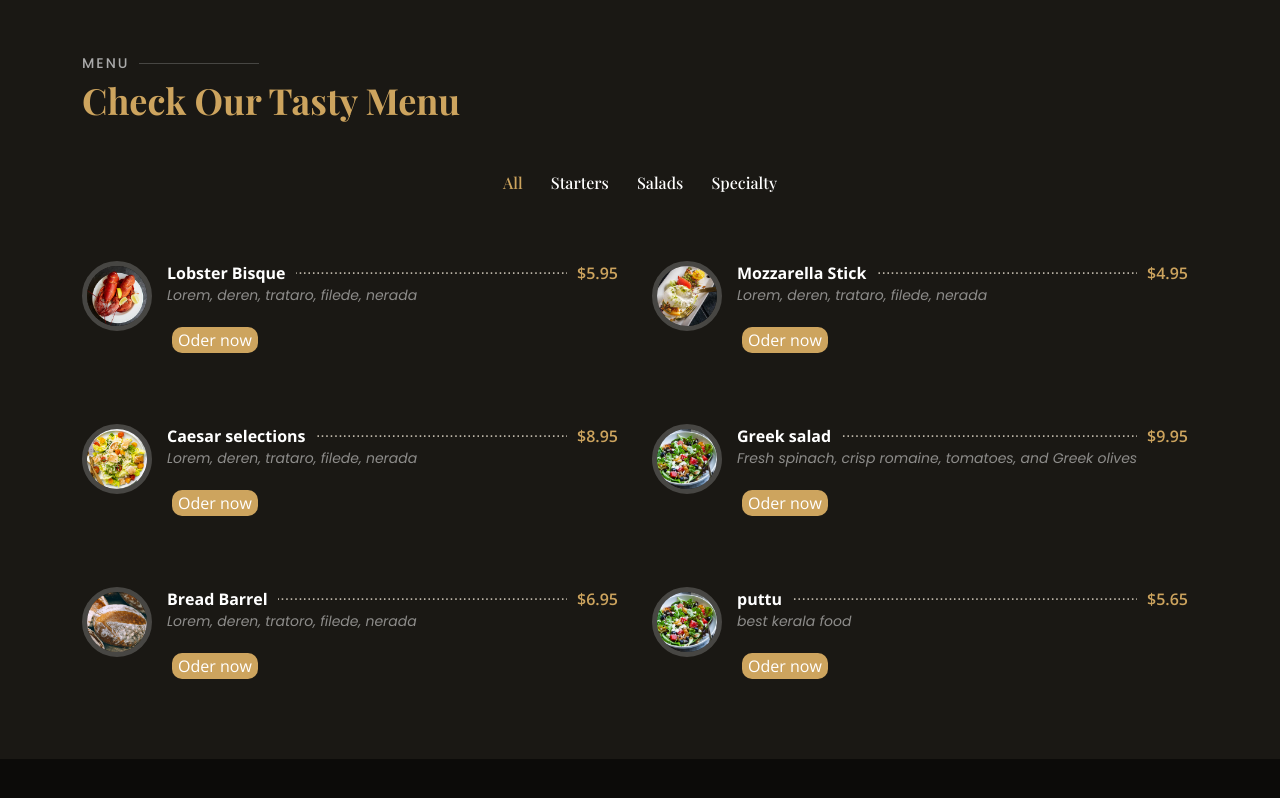
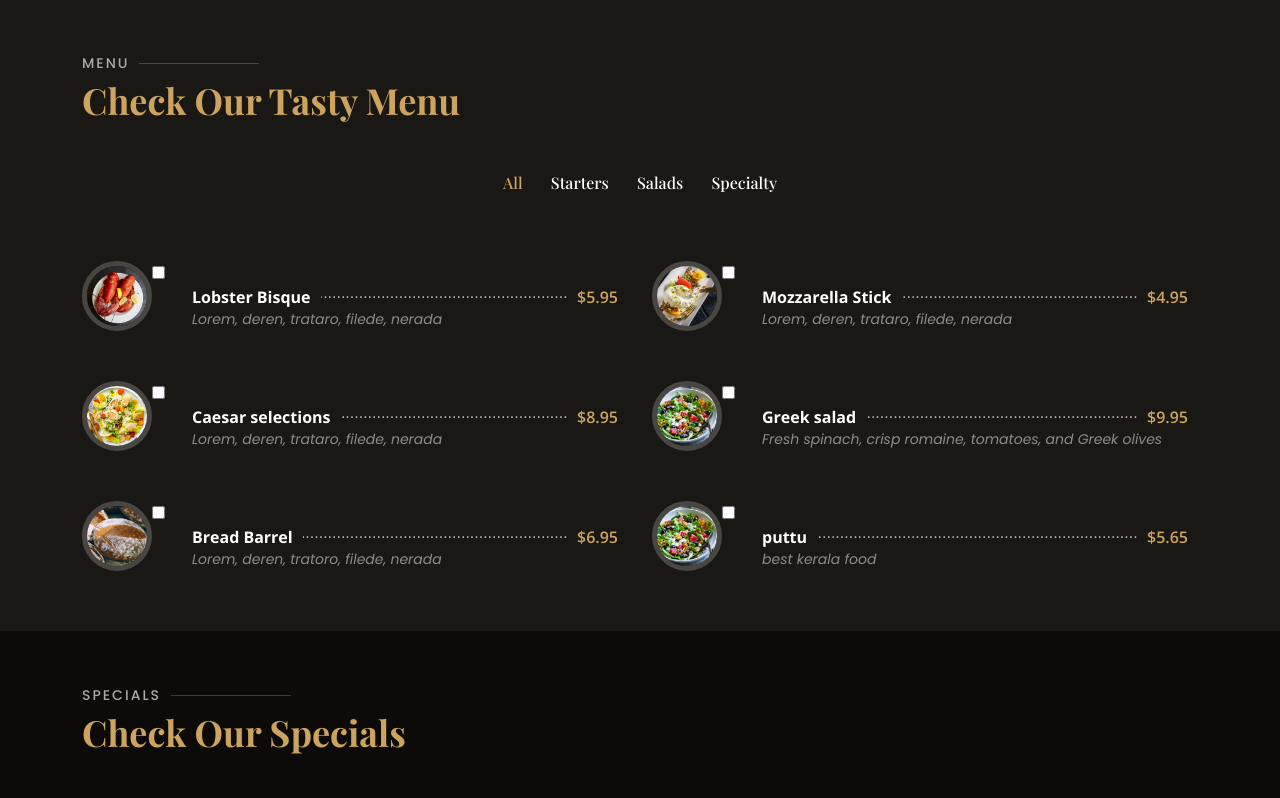
Before and after one commit to Aswin-S25/Restaurantly, a PHP site: page /Restaurantly/ in a window 1280 px wide. Shown: the part 1958-2756 px from the top of the page. Run offline with PHP 8.4, Linux system fonts and the light colour scheme; data comes from the database, SQL or seed files in the repository; some libraries are stand-ins or nearby versions; some web fonts are replaced.

Commit message:
added chech box

```diff
--- a/admin/index.php
+++ b/admin/index.php
@@ -70,7 +70,7 @@
 
                     ?>
 
-                    <h1>$<?php echo $total_revenue; ?></h1>
+                    <h1>₹<?php echo $total_revenue; ?></h1>
                     <br />
                     Revenue
                     <img class="logo" src="../assets/img/income.png" alt="">
--- a/assets/css/style.css
+++ b/assets/css/style.css
@@ -946,7 +946,7 @@
 }
 
 .menu .menu-content {
-  margin-left: 85px;
+  margin-left: 110px;
   overflow: hidden;
   display: flex;
   justify-content: space-between;
@@ -965,7 +965,6 @@
   color: #bab3a6;
   font-family: Arial, "Helvetica Neue", Helvetica, sans-serif;
 }
-
 .menu .menu-content a {
   padding-right: 10px;
   background: #1a1814;
@@ -990,7 +989,7 @@
 }
 
 .menu .menu-ingredients {
-  margin-left: 85px;
+  margin-left: 110px;
   font-style: italic;
   font-size: 14px;
   font-family: "Poppins", sans-serif;
--- a/index.php
+++ b/index.php
@@ -190,13 +190,13 @@
 
     <!-- ======= Menu Section ======= -->
     <section id="menu" class="menu section-bg">
+      <form action="./order.php" method="POST">
       <div class="container" data-aos="fade-up">
 
         <div class="section-title">
           <h2>Menu</h2>
           <p>Check Our Tasty Menu</p>
         </div>
-
         <div class="row" data-aos="fade-up" data-aos-delay="100">
           <div class="col-lg-12 d-flex justify-content-center">
             <ul id="menu-flters">
@@ -253,6 +253,7 @@
                   ?>
 
                     <div class="col-lg-6 menu-item filter-<?php echo $arr[$category_id] ?>">
+                      <input type="checkbox" name="check[]" value="<?php echo $id ?>" class="check">
                       <img src="assets/img/menu/<?php echo $image_name ?>" class="menu-img" alt="">
                       <div class="menu-content">
                         <a href="#"><?php echo $title_food ?></a><span>$<?php echo $price ?></span>
@@ -260,19 +261,20 @@
                       <div class="menu-ingredients">
                         <?php echo $description ?>
                       </div>
-                      <div class="menu-order">
-                        <button class="btn-order" style="margin: 2% 4%; border-radius:10px; background-color:#cda45e; border-style: none;"><a style=" color:#fff;" href="<?php echo SITEURL;?>order.php?food_id=<?php echo $id; ?>">Oder now</a></button>
-                      </div>
+
                     </div>
                   <?php
             }
           }
           ?>
-
+          <div class="menu-order">
+                        <button class="btn-order" style="margin: 36% 45%; border-radius:10px; background-color:#cda45e; border-style: none;"><input style="background-color:transparent; border:none; color:#fff" type="submit" name="submit" value="Order Now"></button>
+                      </div>
 
         </div>
 
       </div>
+      </form>
     </section><!-- End Menu Section -->
 
     <!-- ======= Specials Section ======= -->
```
Also changed, not shown: order.php (+49 -21 lines).
